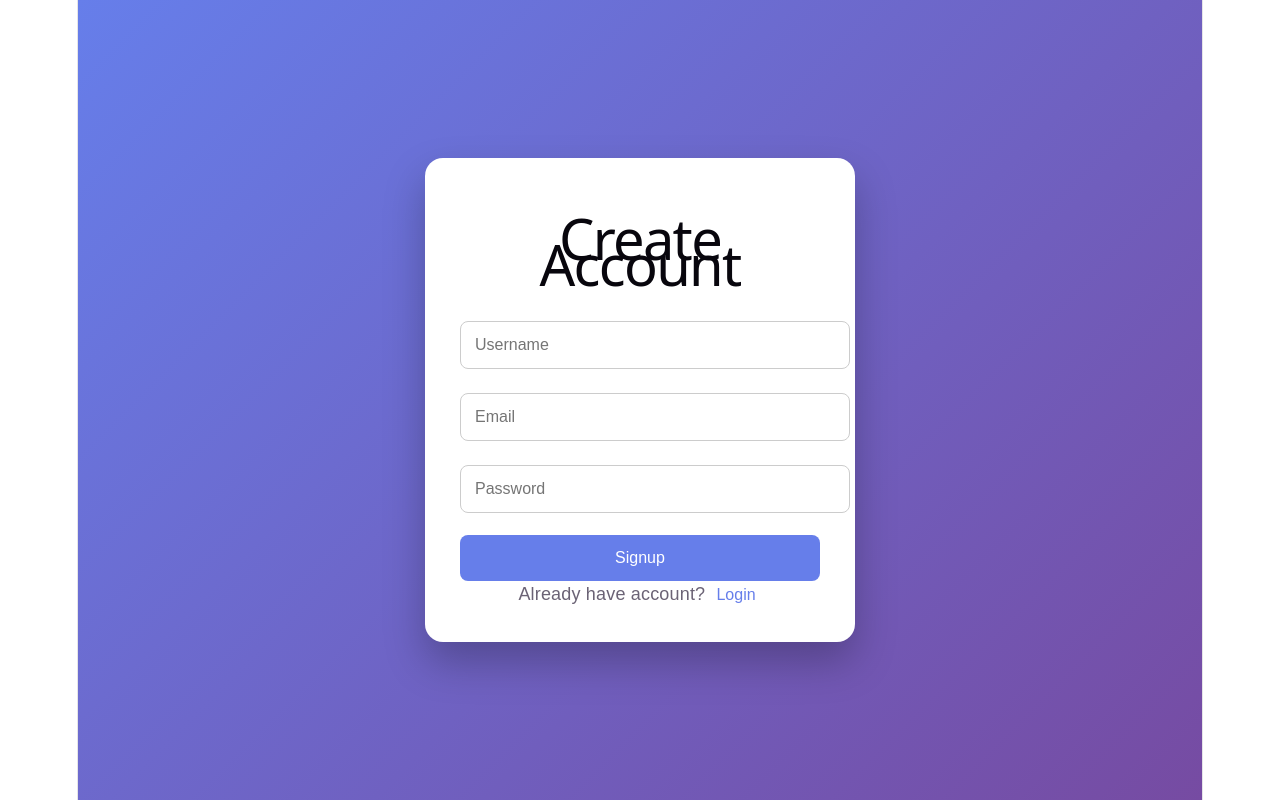
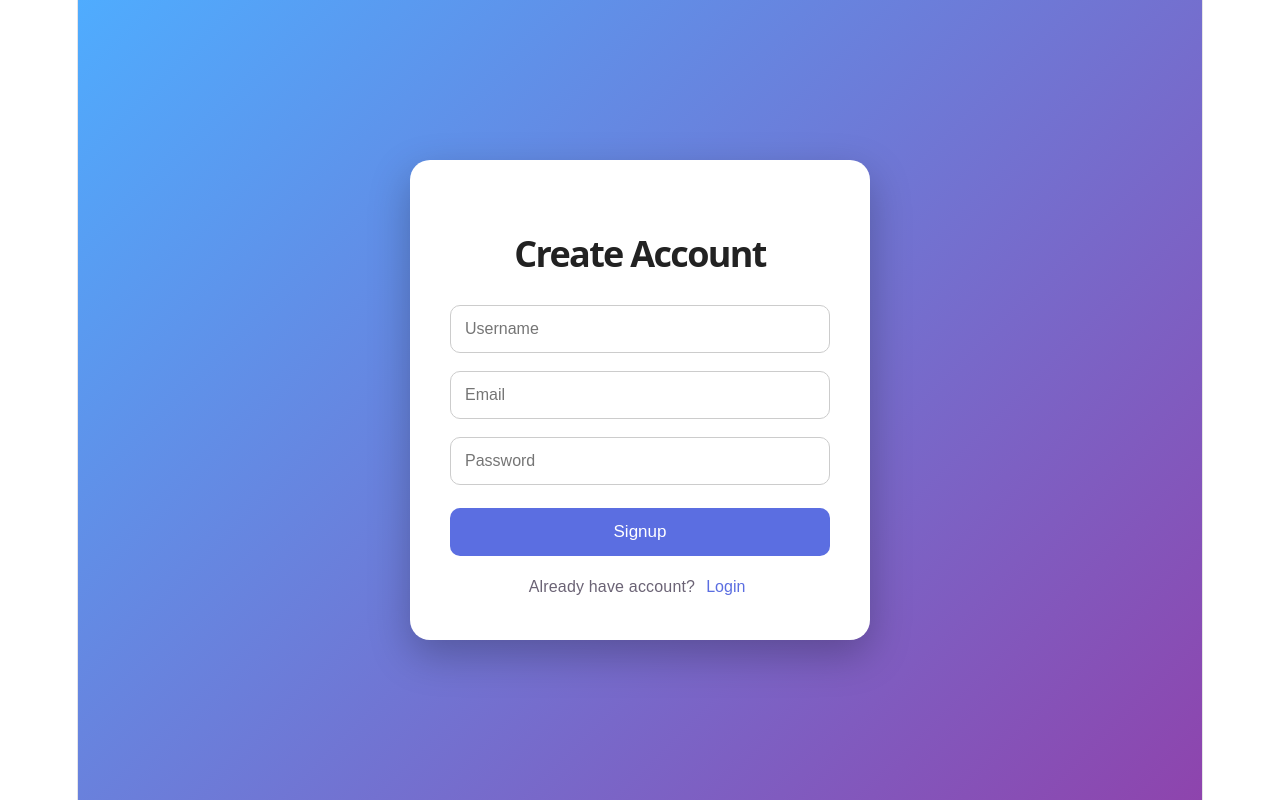
Before and after one commit to Schoenen-Dev/blessyloginpage, a React app in the folder frontend/: page / in a window 1280 px wide. Built offline with nearby package versions, Linux system fonts and the light colour scheme; the HTML template or start-up script is replaced by a standard one.

Commit message:
new modern ui

```diff
--- a/frontend/src/App.jsx
+++ b/frontend/src/App.jsx
@@ -3,6 +3,7 @@ import { useState } from "react";
 const API_URL = "https://blessyloginpage.onrender.com";
 
 function App() {
+
   const [page, setPage] = useState("signup");
   const [user, setUser] = useState(null);
 
@@ -11,145 +12,324 @@ function App() {
   const [password, setPassword] = useState("");
 
   async function signup() {
+
     try {
+
       const res = await fetch(`${API_URL}/api/auth/signup`, {
         method: "POST",
-        headers: { "Content-Type": "application/json" },
-        body: JSON.stringify({ username, email, password })
+        headers: {
+          "Content-Type": "application/json"
+        },
+        body: JSON.stringify({
+          username,
+          email,
+          password
+        })
       });
 
       const data = await res.json();
 
       if (res.ok) {
-        alert("Signup successful");
+
+        alert("Signup successful ✅");
+
         setPage("login");
+
+        setUsername("");
+        setEmail("");
+        setPassword("");
+
       } else {
+
         alert(data.message || "Signup failed");
+
       }
+
     } catch (err) {
+
+      console.log(err);
       alert("Signup error");
+
     }
   }
 
   async function login() {
+
     try {
+
       const res = await fetch(`${API_URL}/api/auth/login`, {
         method: "POST",
-        headers: { "Content-Type": "application/json" },
-        body: JSON.stringify({ email, password })
+        headers: {
+          "Content-Type": "application/json"
+        },
+        body: JSON.stringify({
+          email,
+          password
+        })
       });
 
       const data = await res.json();
 
       if (res.ok) {
-        alert("Login successful");
+
+        alert("Login successful ✅");
+
         setUser(data.user);
+
         setPage("dashboard");
+
       } else {
+
         alert(data.message || "Login failed");
+
       }
+
     } catch (err) {
+
+      console.log(err);
       alert("Login error");
+
     }
   }
 
   function logout() {
+
     setUser(null);
+
     setEmail("");
     setPassword("");
+
     setPage("login");
   }
 
+  // DASHBOARD PAGE
+
   if (page === "dashboard") {
+
     return (
+
       <div style={styles.page}>
-        <div style={styles.card}>
-          <h1 style={styles.success}>Login Successful ✅</h1>
-          <h2>Welcome, {user?.username}</h2>
-          <p>Email: {user?.email}</p>
-          <button style={styles.button} onClick={logout}>Logout</button>
+
+        <div style={styles.dashboardCard}>
+
+          <h1 style={styles.successTitle}>
+            Welcome 🎉
+          </h1>
+
+          <h2 style={styles.dashboardText}>
+            {user?.username}
+          </h2>
+
+          <p style={styles.dashboardEmail}>
+            {user?.email}
+          </p>
+
+          <button
+            style={styles.button}
+            onClick={logout}
+          >
+            Logout
+          </button>
+
         </div>
+
       </div>
     );
   }
 
+  // LOGIN + SIGNUP PAGE
+
   return (
+
     <div style={styles.page}>
+
       <div style={styles.card}>
-        <h1>{page === "signup" ? "Create Account" : "Login"}</h1>
+
+        <h1 style={styles.title}>
+          {page === "signup"
+            ? "Create Account"
+            : "Login"}
+        </h1>
 
         {page === "signup" && (
-          <>
-            <input style={styles.input} placeholder="Username" onChange={(e) => setUsername(e.target.value)} />
-          </>
+
+          <input
+            style={styles.input}
+            type="text"
+            placeholder="Username"
+            value={username}
+            onChange={(e) =>
+              setUsername(e.target.value)
+            }
+          />
+
         )}
 
-        <input style={styles.input} placeholder="Email" onChange={(e) => setEmail(e.target.value)} />
+        <input
+          style={styles.input}
+          type="email"
+          placeholder="Email"
+          value={email}
+          onChange={(e) =>
+            setEmail(e.target.value)
+          }
+        />
 
-        <input style={styles.input} type="password" placeholder="Password" onChange={(e) => setPassword(e.target.value)} />
+        <input
+          style={styles.input}
+          type="password"
+          placeholder="Password"
+          value={password}
+          onChange={(e) =>
+            setPassword(e.target.value)
+          }
+        />
 
         {page === "signup" ? (
+
           <>
-            <button style={styles.button} onClick={signup}>Signup</button>
-            <p>Already have account? <button style={styles.linkBtn} onClick={() => setPage("login")}>Login</button></p>
+            <button
+              style={styles.button}
+              onClick={signup}
+            >
+              Signup
+            </button>
+
+            <p style={styles.text}>
+              Already have account?
+
+              <button
+                style={styles.linkBtn}
+                onClick={() => setPage("login")}
+              >
+                Login
+              </button>
+
+            </p>
           </>
+
         ) : (
+
           <>
-            <button style={styles.button} onClick={login}>Login</button>
-            <p>New user? <button style={styles.linkBtn} onClick={() => setPage("signup")}>Signup</button></p>
+            <button
+              style={styles.button}
+              onClick={login}
+            >
+              Login
+            </button>
+
+            <p style={styles.text}>
+              New user?
+
+              <button
+                style={styles.linkBtn}
+                onClick={() => setPage("signup")}
+              >
+                Signup
+              </button>
+
+            </p>
           </>
+
         )}
+
       </div>
+
     </div>
   );
 }
 
 const styles = {
+
   page: {
     minHeight: "100vh",
-    background: "linear-gradient(135deg, #667eea, #764ba2)",
     display: "flex",
     justifyContent: "center",
     alignItems: "center",
+    background:
+      "linear-gradient(135deg, #4facfe 0%, #8e44ad 100%)",
     fontFamily: "Arial"
   },
+
   card: {
-    background: "white",
-    width: "360px",
-    padding: "35px",
-    borderRadius: "18px",
-    textAlign: "center",
-    boxShadow: "0 20px 40px rgba(0,0,0,0.25)"
+    width: "380px",
+    background: "#ffffff",
+    padding: "40px",
+    borderRadius: "20px",
+    boxShadow: "0 15px 40px rgba(0,0,0,0.25)",
+    textAlign: "center"
   },
+
+  title: {
+    fontSize: "36px",
+    marginBottom: "30px",
+    color: "#222",
+    fontWeight: "bold",
+    lineHeight: "1.2"
+  },
+
   input: {
     width: "100%",
     padding: "14px",
-    margin: "12px 0",
+    marginBottom: "18px",
+    borderRadius: "10px",
     border: "1px solid #ccc",
-    borderRadius: "8px",
-    fontSize: "16px"
+    fontSize: "16px",
+    boxSizing: "border-box"
   },
+
   button: {
     width: "100%",
     padding: "14px",
-    background: "#667eea",
-    color: "white",
     border: "none",
-    borderRadius: "8px",
-    fontSize: "16px",
+    borderRadius: "10px",
+    background: "#5b6ee1",
+    color: "#fff",
+    fontSize: "17px",
     cursor: "pointer",
-    marginTop: "10px"
+    marginTop: "5px"
   },
+
+  text: {
+    marginTop: "18px",
+    fontSize: "16px"
+  },
+
   linkBtn: {
     border: "none",
     background: "none",
-    color: "#667eea",
+    color: "#5b6ee1",
     fontSize: "16px",
-    cursor: "pointer"
+    cursor: "pointer",
+    marginLeft: "5px"
   },
-  success: {
-    color: "green"
+
+  dashboardCard: {
+    width: "420px",
+    background: "#fff",
+    padding: "50px",
+    borderRadius: "20px",
+    textAlign: "center",
+    boxShadow: "0 15px 40px rgba(0,0,0,0.25)"
+  },
+
+  successTitle: {
+    color: "green",
+    fontSize: "40px",
+    marginBottom: "20px"
+  },
+
+  dashboardText: {
+    fontSize: "30px",
+    marginBottom: "10px"
+  },
+
+  dashboardEmail: {
+    fontSize: "18px",
+    color: "#666",
+    marginBottom: "25px"
   }
+
 };
 
 export default App;
```
